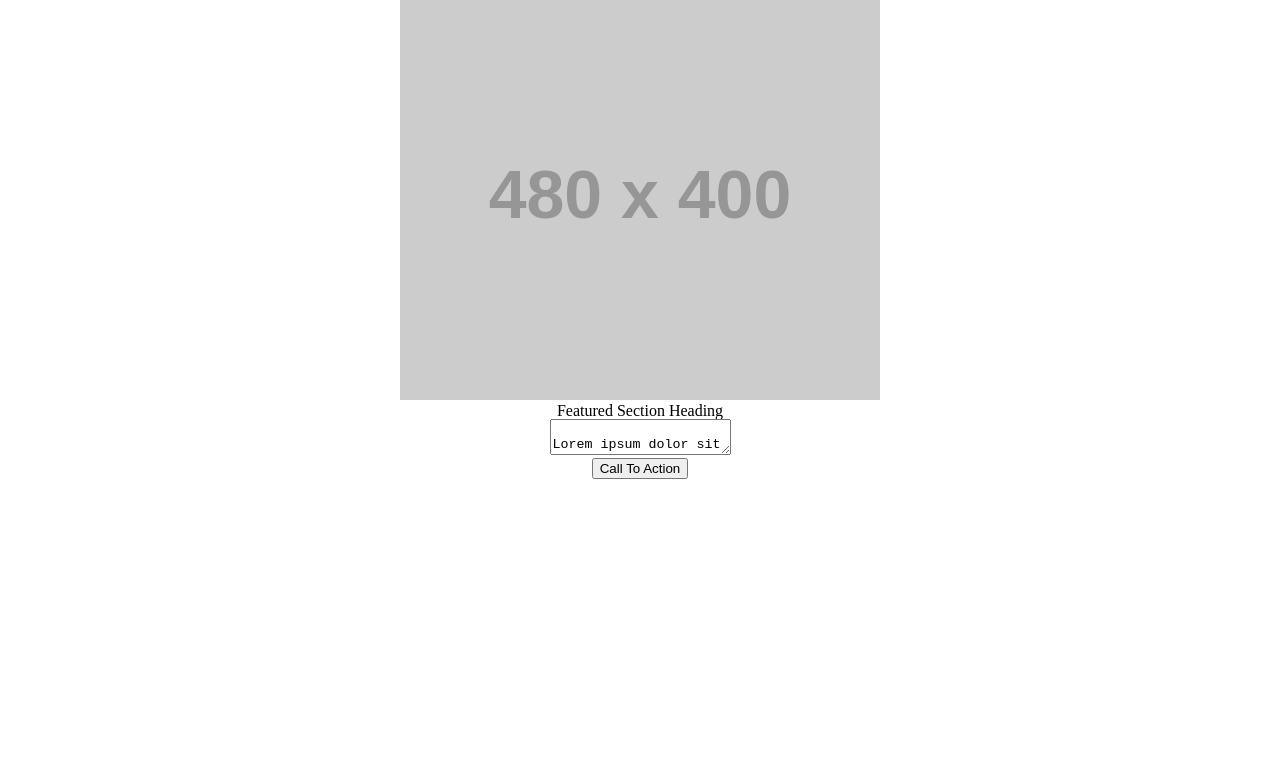
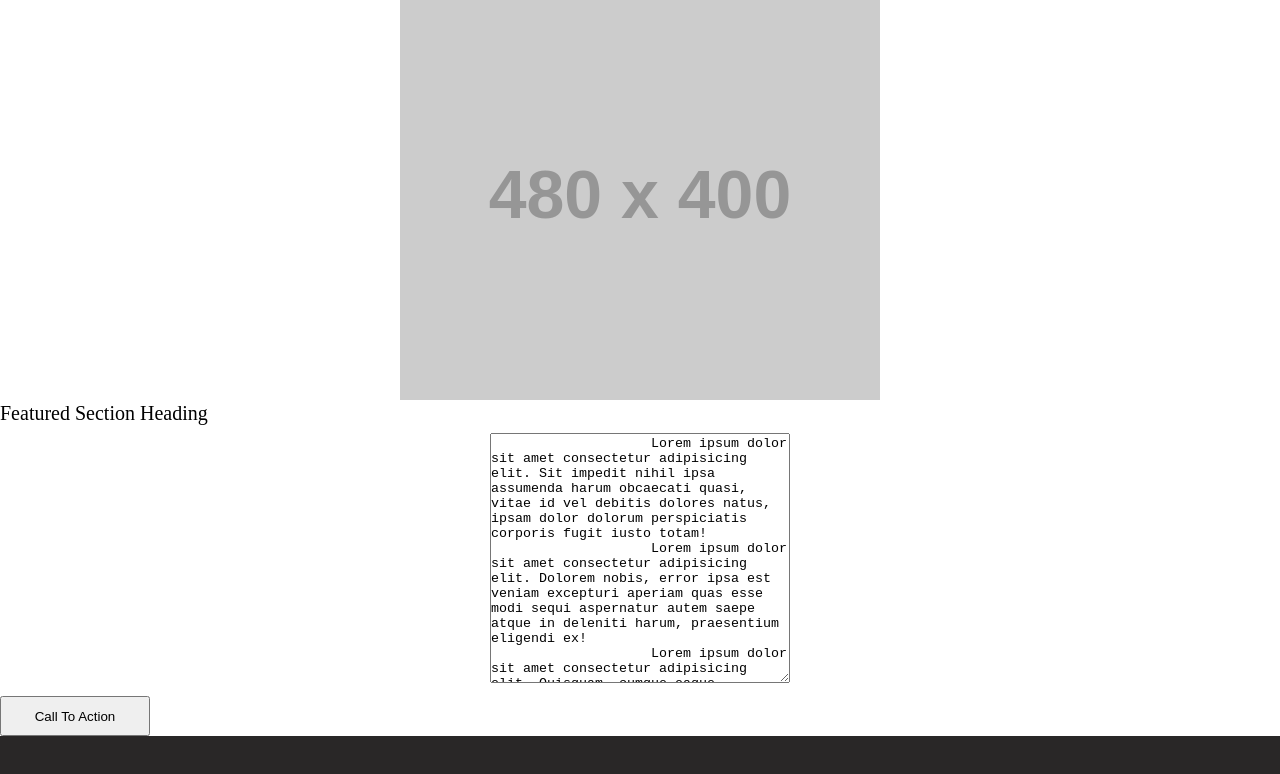
Before and after one commit to BesanElayyan/wirefame-exercise, a plain HTML site: page Index.html in a window 1280 px wide. Shown: the part 907-1681 px from the top of the page. Before the commit the page ends 1386 px from the top, so only its background shows below. Drawn offline with Linux system fonts and the light colour scheme; placeholder pictures from the web are drawn by us.

Commit message:
Final edition of the CSS

```diff
--- a/Css/style.css
+++ b/Css/style.css
@@ -51,3 +51,36 @@ section {
     height: 450px;
     width: 960px;
 }
+
+div h4{
+    text-align:left;
+    margin-bottom: 10px;
+    font-size: 20px;
+   }
+
+  #button-container {
+    display: flex;
+    justify-content: flex-start;
+    margin-top: 10px;
+  }
+
+
+  button {
+    width: 150px;
+    height: 40px;
+  }
+
+
+  textarea {
+    height: 250px;
+    width: 300px;
+    text-align: justify;
+    text-align: left;
+    padding-left: 0px;
+  }
+
+  footer {
+    background-color: rgb(41, 39, 39);
+    margin-bottom: 20px;
+    height: 50px;
+  }
```
